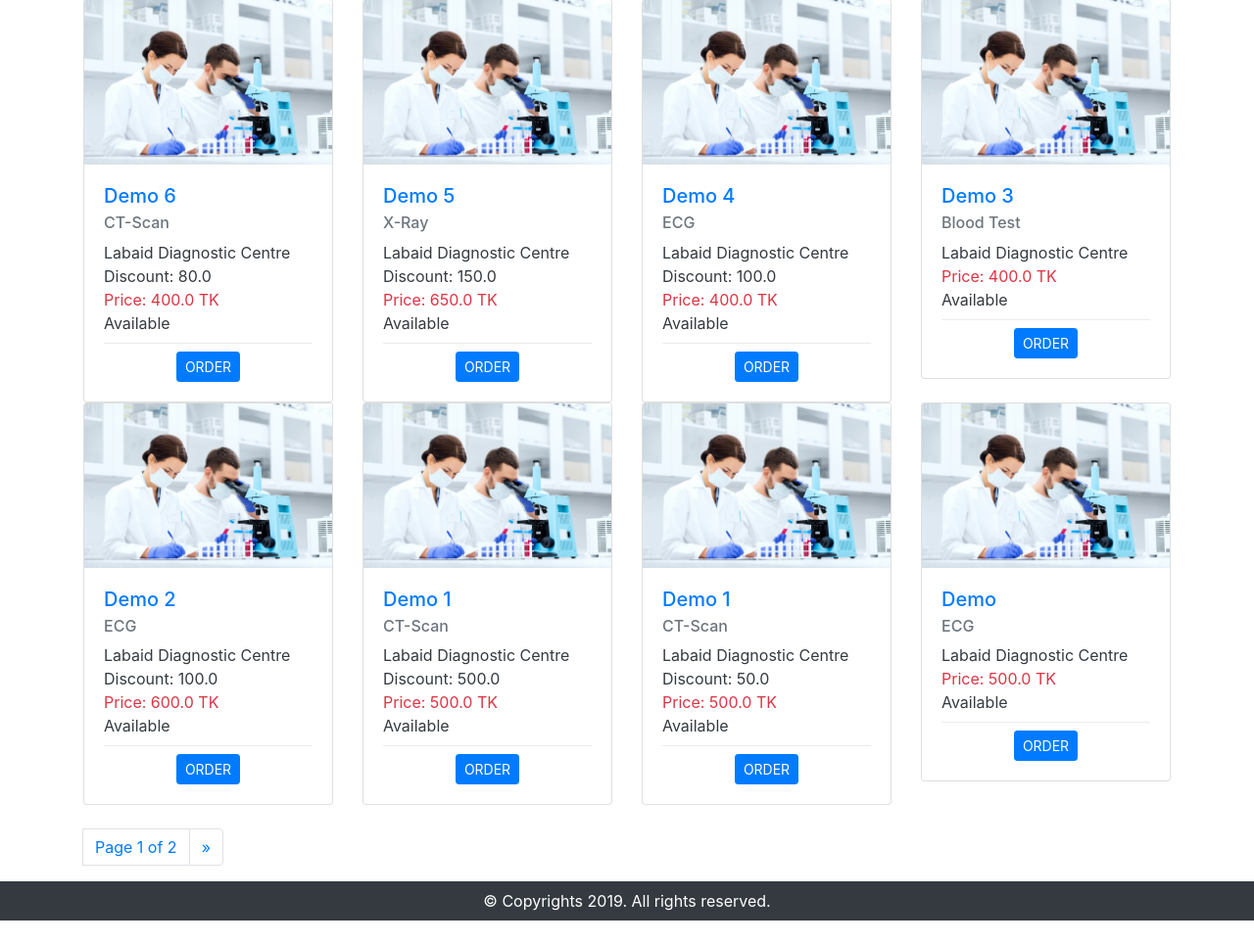
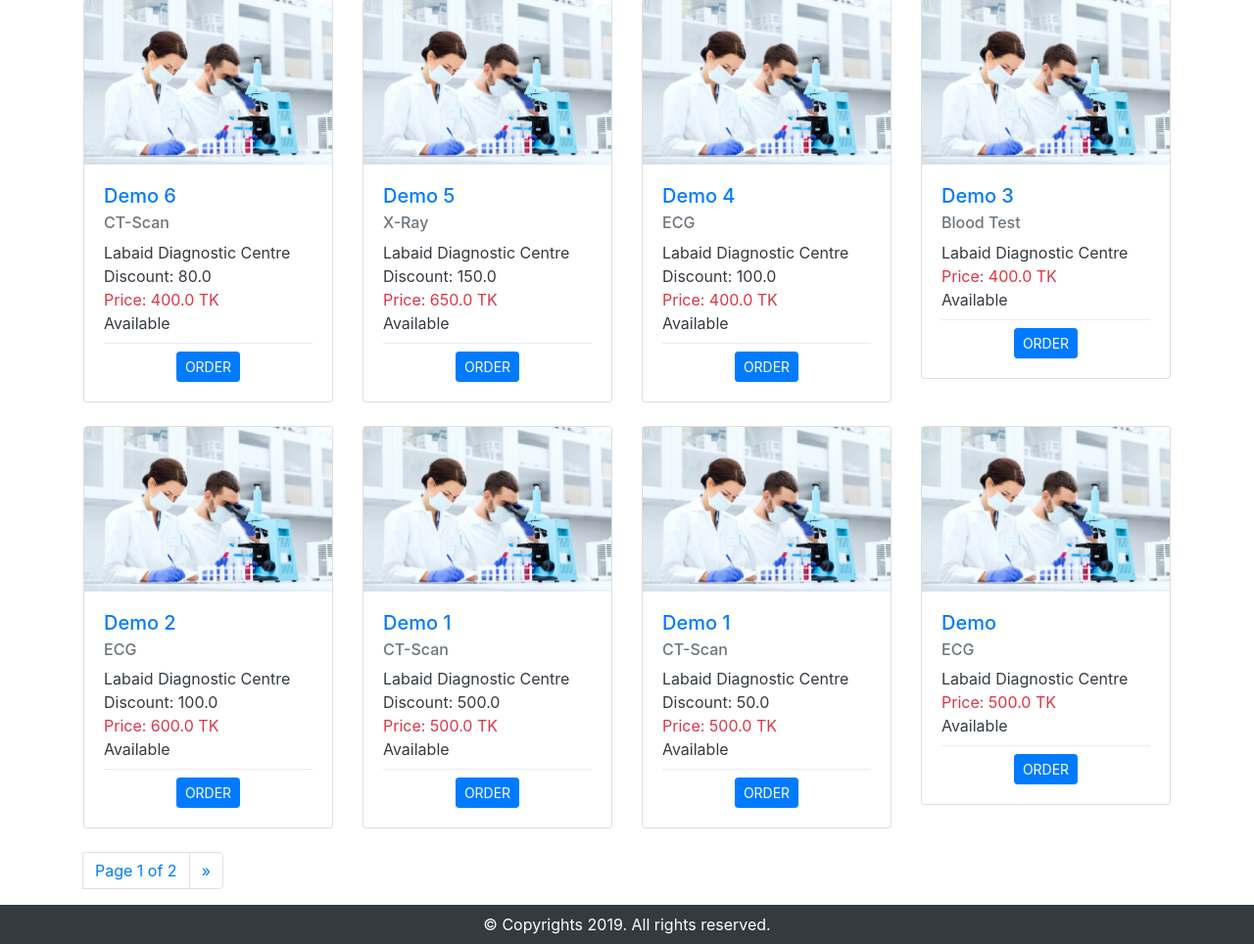
Before and after one commit to siyam04/ODLRS_v.2, a Django app: page / in a window 1280 px wide. Shown: the part 297-1261 px from the top of the page at 98% size. Before the commit the page ends 1237 px from the top, so only its background shows below. Run offline with Django 3.2, Linux system fonts and the light colour scheme; data comes from the database, SQL or seed files in the repository; both versions use the stored data as it was after the commit; some libraries are stand-ins or nearby versions.

Commit message:
update category-test design

```diff
--- a/templates/diagnostic_centers/all_centers.html
+++ b/templates/diagnostic_centers/all_centers.html
@@ -39,12 +39,12 @@
     </div>
 
 
-    <div class="center-lists my-4">
+    <div class="center-lists mt-4">
         <div class="row">
 
             {% for centers in Centers %}
             <div class="col-3">
-                <div class="card">
+                <div class="card mb-4">
                     <img src="{{ centers.image.url }}" class="card-img-top" alt="..." width="100%">
 
                     <div class="card-body">
--- a/templates/home.html
+++ b/templates/home.html
@@ -31,10 +31,10 @@
     </div>
 
 
-    <div class="row my-4">
+    <div class="row mt-4">
         {% for test in paginator_dataset %}
         <div class="col-3">
-            <div class="card">
+            <div class="card mb-4">
                 <img src="{{ test.image.url }}" class="card-img-top" alt="..." width="100%">
 
                 <div class="card-body">
@@ -45,7 +45,7 @@
                     <p class="card-text">{{ test.center }}</p>
 
                     {% if test.discount %}
-                        <p class="card-text">Discount: {{ test.discount }}</p>
+                    <p class="card-text">Discount: {{ test.discount }}</p>
                     {% endif %}
 
                     <p class="card-text text-danger">Price: {{ test.price }} TK</p>
@@ -75,7 +75,8 @@
 
             </li>
             <li class="page-item">
-                <a class="page-link" href="#">Page {{ paginator_dataset.number }} of {{ paginator_dataset.paginator.num_pages }}</a>
+                <a class="page-link" href="#">Page {{ paginator_dataset.number }} of
+                    {{ paginator_dataset.paginator.num_pages }}</a>
             </li>
             <li class="page-item">
                 {% if paginator_dataset.has_next %}
```
Also changed, not shown: templates/tests/categorise_tests.html (+25 -5 lines), db.sqlite3.
